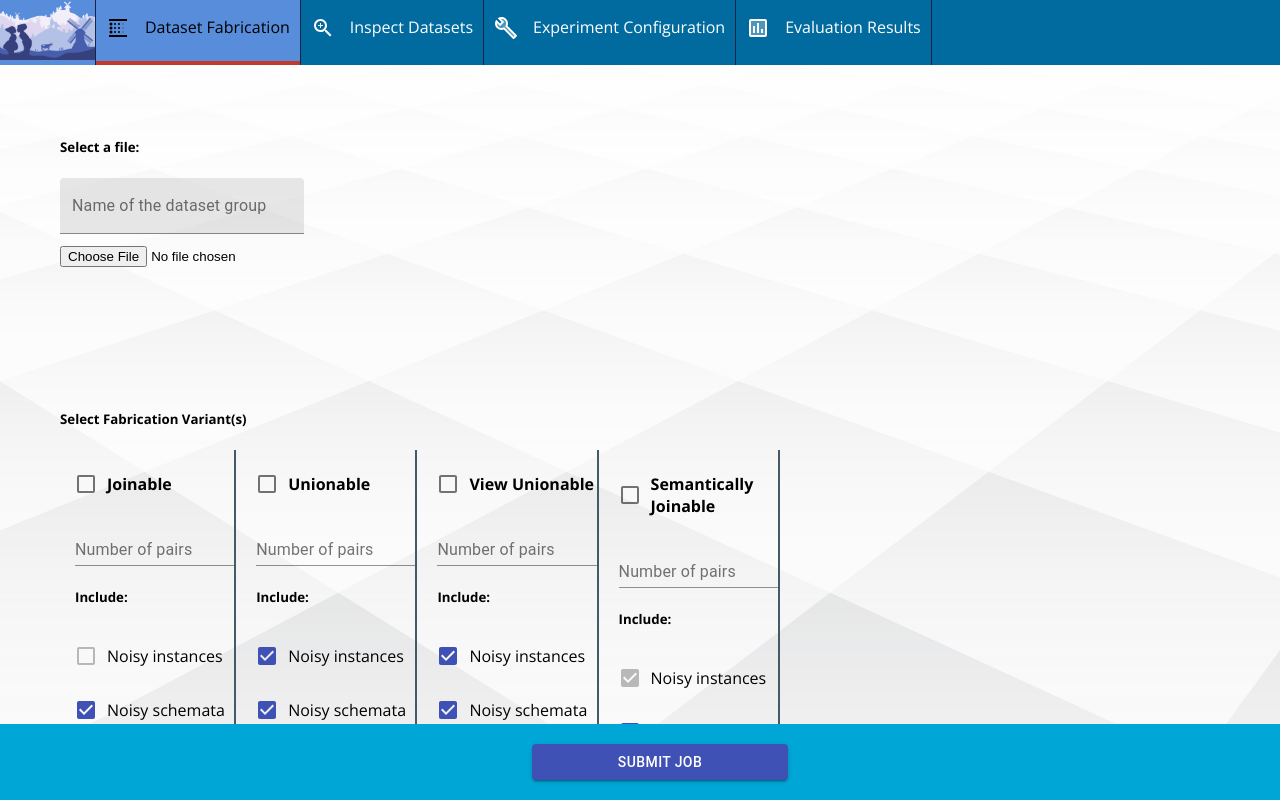
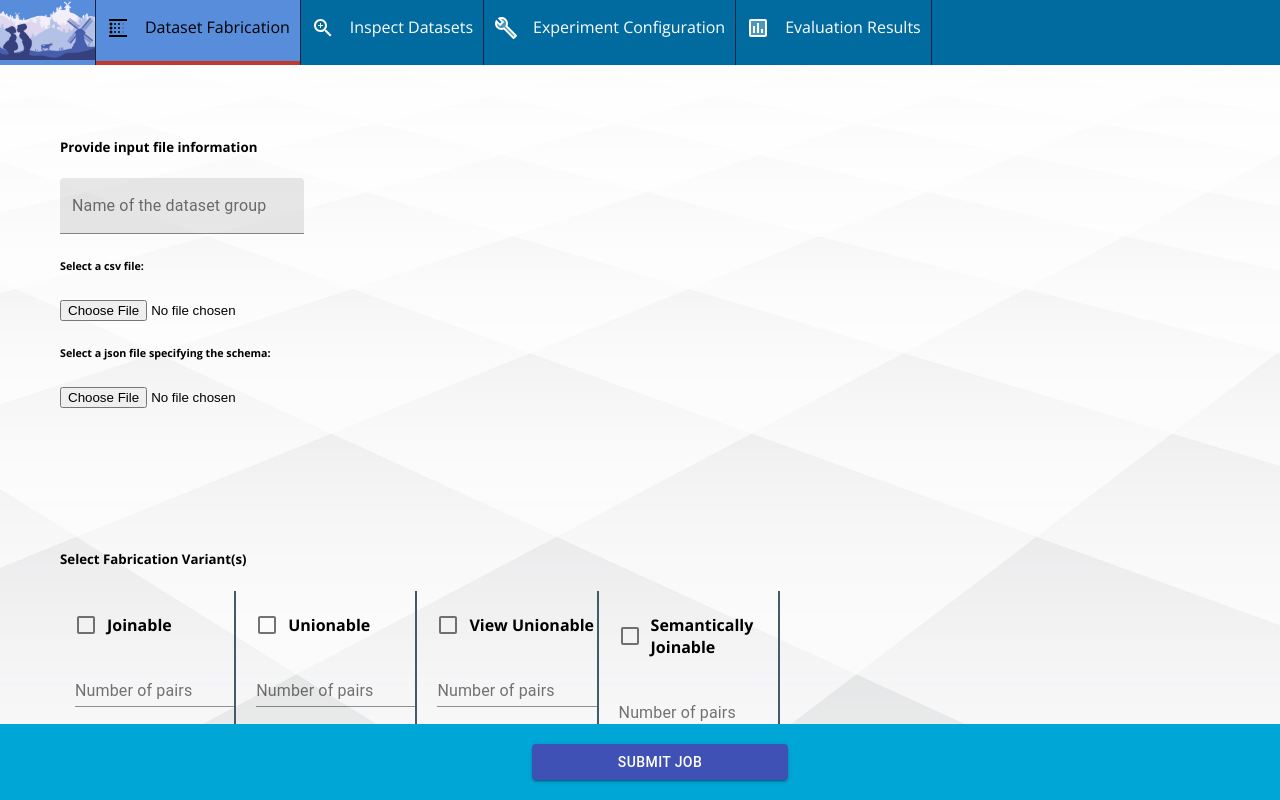
Before and after one commit to delftdata/valentine-system, a React (Create React App) app in the folder client/: page /dataset_fabrication in a window 1280 px wide. Built offline with nearby package versions, Linux system fonts and the light colour scheme.

Commit message:
add json schema to the fabrication page (#9)
 hotfix dataset fabrication adding JSON file input with the schema information

```diff
--- a/client/src/containers/DatasetFabrication/DatasetFabrication.js
+++ b/client/src/containers/DatasetFabrication/DatasetFabrication.js
@@ -14,7 +14,8 @@ class DatasetFabrication extends Component {
     state = {
         loading: false,
         responseReceived: false,
-        fileToBeSent: null,
+        csvFileToBeSent: null,
+        jsonFileToBeSent: null,
         datasetGroupName: '',
         selectedVariants: {},
         latestResponse: ''
@@ -23,14 +24,16 @@ class DatasetFabrication extends Component {
     getSelected(val, mode){
         if(mode==="fabricationParams"){
             this.setState({selectedVariants: {...val}});
-        }else if(mode==="file"){
-            this.setState({fileToBeSent: val});
         }
     }
 
-    changeFileHandler = (event) => {
+    changeFileHandler = (event, fileType) => {
         event.preventDefault();
-        this.setState({fileToBeSent: event.target.files[0]})
+        if (fileType === 'csv') {
+            this.setState({csvFileToBeSent: event.target.files[0]})
+        }else if (fileType === 'json') {
+            this.setState({jsonFileToBeSent: event.target.files[0]})
+        }
 	};
 
     changeDGNameHandler = (event) => {
@@ -52,7 +55,7 @@ class DatasetFabrication extends Component {
             alert("You have not selected any fabrication variant!");
             return;
         }
-        if (this.state.fileToBeSent == null) {
+        if (this.state.csvFileToBeSent == null || this.state.jsonFileToBeSent == null ) {
             alert("You have not selected a file!");
             return;
         }
@@ -61,7 +64,8 @@ class DatasetFabrication extends Component {
             return;
         }
         const formData = new FormData();
-        formData.append("resource", this.state.fileToBeSent);
+        formData.append("resource", this.state.csvFileToBeSent);
+        formData.append("json_schema", this.state.jsonFileToBeSent);
         formData.append("dataset_group_name", this.state.datasetGroupName);
         if (this.state.selectedVariants.joinable && this.state.selectedVariants.joinable.selected) {
             if (this.state.selectedVariants.joinable.numberOfPairs === 0) {
@@ -148,13 +152,17 @@ class DatasetFabrication extends Component {
                 </Modal>
                 <div className={classes.selectFile}>
                     <div>
-                        <h5>Select a file:</h5>
+                        <h5>Provide input file information</h5>
                         <div className={classes.Textbox}>
                             <TextField id="filled-basic" variant="filled" label="Name of the dataset group"
                                        onChange={this.changeDGNameHandler}/>
                         </div>
+                        <h6>Select a csv file:</h6>
                         <input type="file" name="file" accept=".csv" title=""
-                               onChange={this.changeFileHandler} />
+                               onChange={(event) => this.changeFileHandler(event, 'csv')} />
+                        <h6>Select a json file specifying the schema:</h6>
+                        <input type="file" name="file" accept=".json" title=""
+                               onChange={(event) => this.changeFileHandler(event, 'json')} />
 		            </div>
                 </div>
                 <div className={classes.FabricationMethods}>
```
Also changed, not shown: 2 other files (tests, documents, lock files or other folders).
